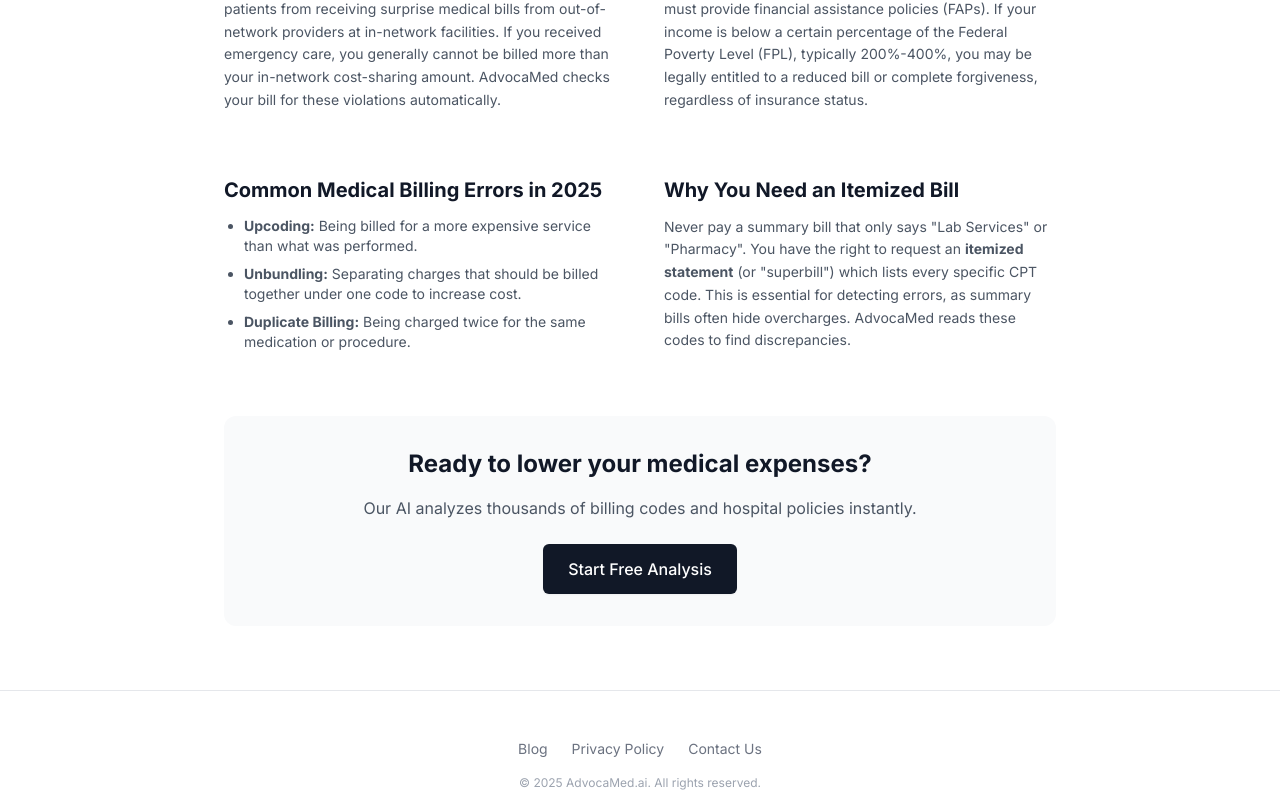
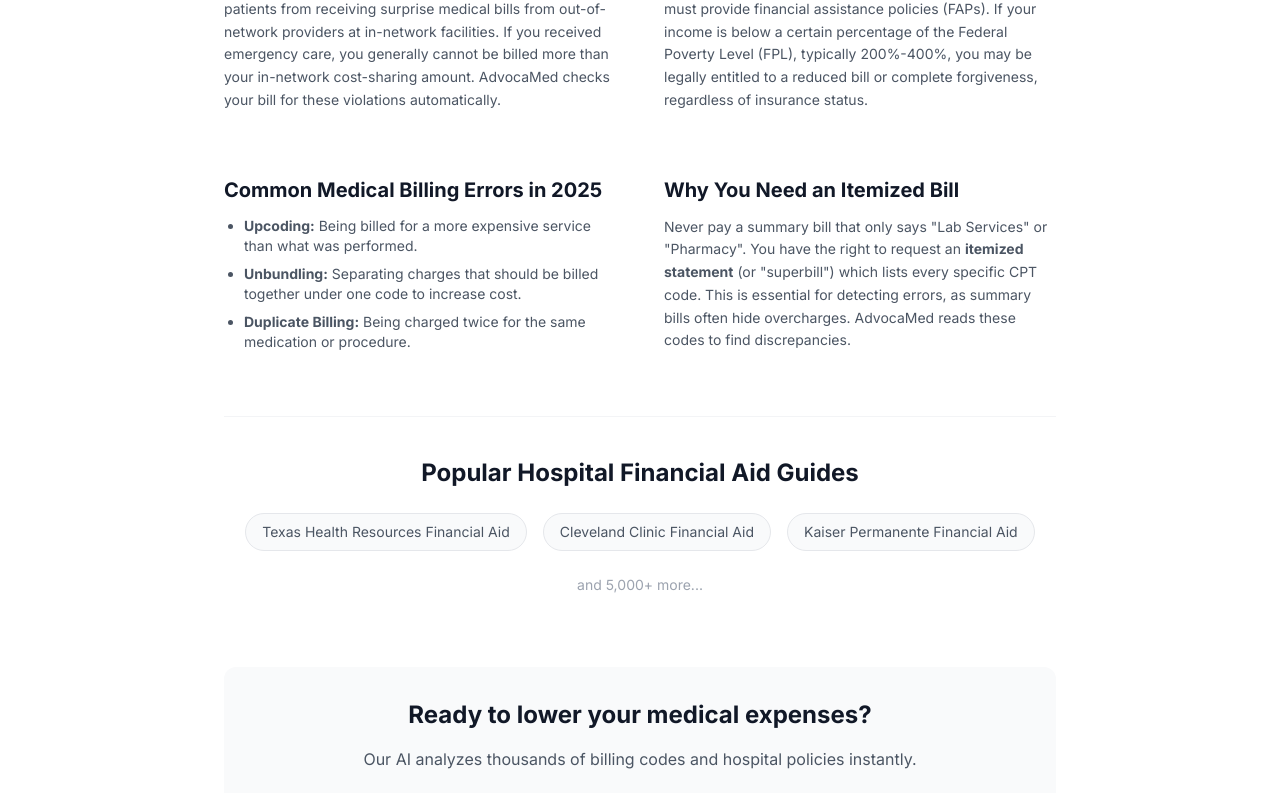
Before and after one commit to gkswjdgb/advocamed-ai, a React (Vite) app in the folder advocamed.ai/: page / in a window 1280 px wide. Shown: the part 959-1752 px from the top of the page. Built offline with nearby package versions, Linux system fonts and the light colour scheme.

Commit message:
Update SEOContent.tsx

```diff
--- a/advocamed.ai/components/SEOContent.tsx
+++ b/advocamed.ai/components/SEOContent.tsx
@@ -1,4 +1,6 @@
 import React from 'react';
+import { Link } from 'react-router-dom';
+import { hospitals } from '../data/hospitals';
 
 export const SEOContent: React.FC = () => {
     const currentYear = new Date().getFullYear();
@@ -59,6 +61,23 @@ export const SEOContent: React.FC = () => {
                     </div>
                 </div>
 
+                {/* pSEO Internal Links */}
+                <div className="mt-16 border-t border-gray-100 pt-10">
+                    <h3 className="text-2xl font-bold text-gray-900 mb-6 text-center">Popular Hospital Financial Aid Guides</h3>
+                    <div className="flex flex-wrap justify-center gap-4">
+                        {hospitals.map((hospital) => (
+                            <Link
+                                key={hospital.slug}
+                                to={`/hospital/${hospital.slug}`}
+                                className="px-4 py-2 bg-gray-50 border border-gray-200 rounded-full text-sm text-gray-600 hover:bg-blue-50 hover:text-blue-600 hover:border-blue-200 transition-colors no-underline"
+                            >
+                                {hospital.name} Financial Aid
+                            </Link>
+                        ))}
+                        <span className="px-4 py-2 text-sm text-gray-400">and 5,000+ more...</span>
+                    </div>
+                </div>
+
                 <div className="mt-16 bg-gray-50 rounded-xl p-8 text-center">
                     <h3 className="text-2xl font-bold text-gray-900 mb-4">Ready to lower your medical expenses?</h3>
                     <p className="mb-6">
```
